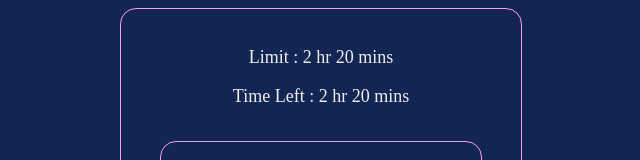
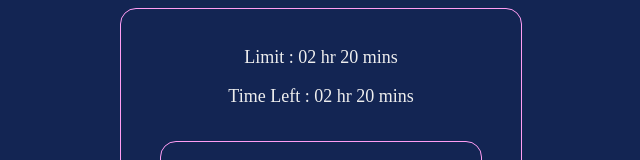
Before and after one commit to vickertan/Rest-Time, a React (Vite) app: page / in a window 1280 px wide. Shown: the top 160 px of the page, without its empty margins (319-959 px from the left). Built offline with nearby package versions, Linux system fonts and the light colour scheme.

Commit message:
Set value to have at least 2 digits

```diff
--- a/src/App.jsx
+++ b/src/App.jsx
@@ -9,11 +9,19 @@ const App = () => {
         mins: 20,
     };
 
-    const [hourLimit, setHourLimit] = useState(limit.hour);
-    const [minsLimit, setMinsLimit] = useState(limit.mins);
+    const [hourLimit, setHourLimit] = useState(
+        String(limit.hour).padStart(2, "0")
+    );
+    const [minsLimit, setMinsLimit] = useState(
+        String(limit.mins).padStart(2, "0")
+    );
 
-    const [hourLeft, setHourLeft] = useState(limit.hour);
-    const [minsLeft, setMinsLeft] = useState(limit.mins);
+    const [hourLeft, setHourLeft] = useState(
+        String(limit.hour).padStart(2, "0")
+    );
+    const [minsLeft, setMinsLeft] = useState(
+        String(limit.mins).padStart(2, "0")
+    );
 
     return (
         <div className="content-box">
--- a/src/components/TimeForm.jsx
+++ b/src/components/TimeForm.jsx
@@ -35,7 +35,8 @@ const ClockButton = forwardRef((props, ref) => {
     function getCurTime() {
         const hour = new Date().getHours();
         const mins = new Date().getMinutes();
-        const curTime = hour + ":" + String(mins).padStart(2, "0");
+        const curTime =
+            String(hour).padStart(2, "0") + ":" + String(mins).padStart(2, "0");
         ref.current.value = curTime;
     }
 
@@ -50,6 +51,7 @@ const CalcButton = forwardRef((props, ref) => {
         if (start && end) {
             if (start !== end) {
                 const totalMinsUsed = calcTotalMins(start, end);
+                console.log(props.hourLeft);
 
                 // let calculatedHour = props.hourLeft - timeUsed.slice(0, 2);
                 // let calculatedMins = props.minsLeft - timeUsed.slice(-2);
```
